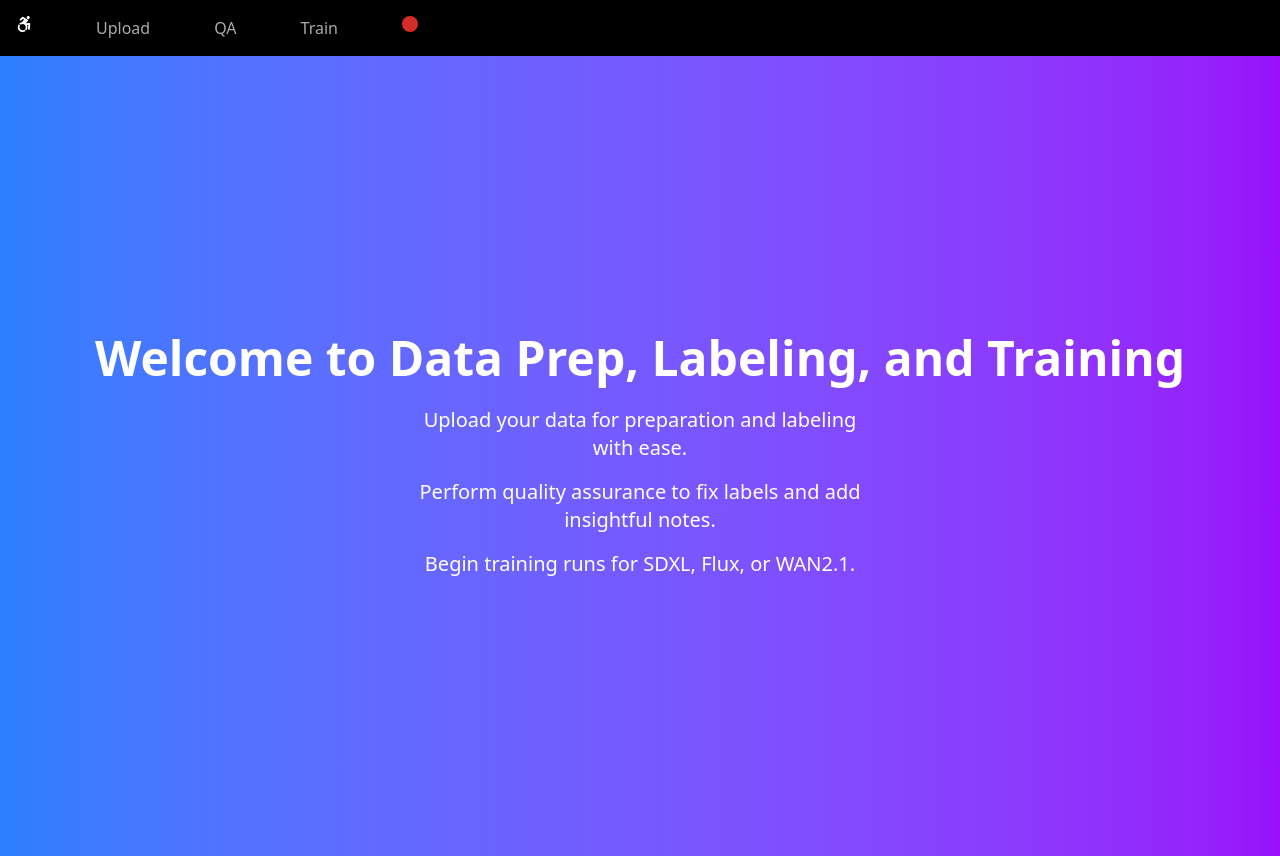
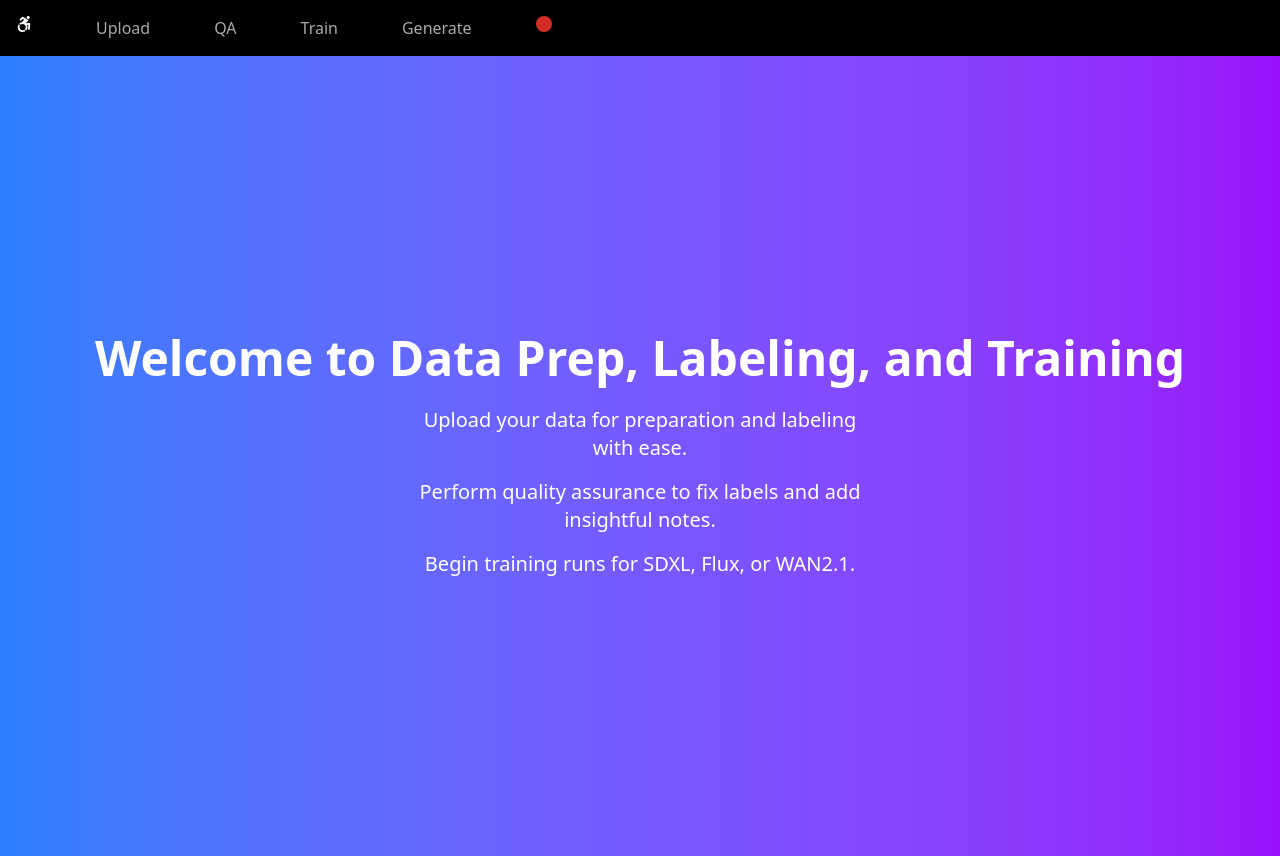
Before and after one commit to Chunt0/Dashboard, a React (Vite) app in the folder client/: page / in a window 1280 px wide. Built offline with nearby package versions, Linux system fonts and the light colour scheme; no server answers.

Commit message:
2025-07-25 10:18:03

```diff
--- a/client/src/components/Nav/Navbar.tsx
+++ b/client/src/components/Nav/Navbar.tsx
@@ -51,7 +51,7 @@ function Navbar() {
                                 >
                                         Train
                                 </NavLink>
-                                {/*<NavLink
+                                <NavLink
                                         to="/generate"
                                         style={({ isActive }) => ({
                                                 color: isActive ? "#fff" : "#aaa",
@@ -61,7 +61,7 @@ function Navbar() {
                                         })}
                                 >
                                         Generate
-        </NavLink>*/}
+                                </NavLink>
                                 <HealthIndicator />
                         </div>
                 </nav>
```
Also changed, not shown: 1 other file (tests, documents, lock files or other folders). Lines whose indentation alone changed are shown as unchanged.
